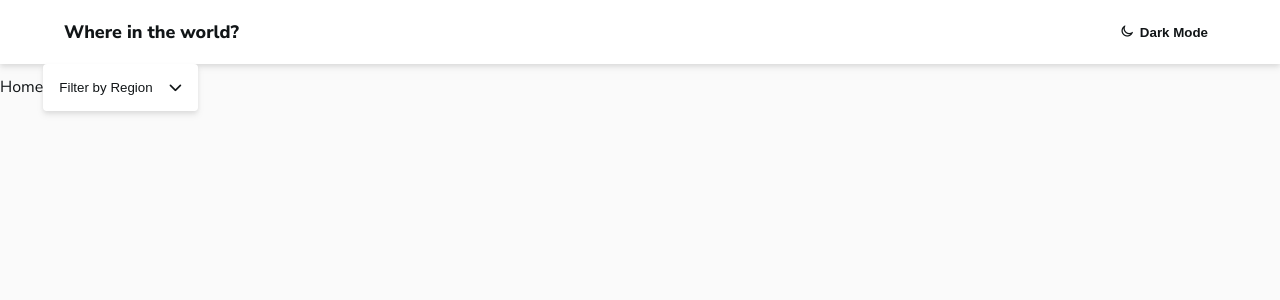
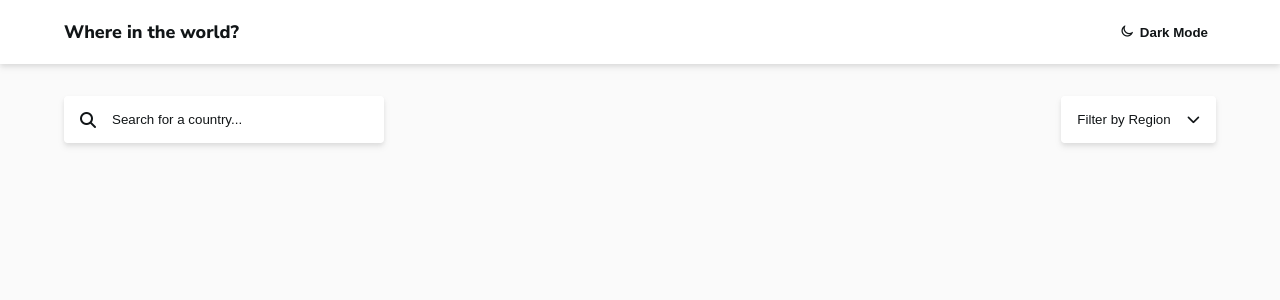
Before and after one commit to mome13/alibaba-countries, a React (Vite) app: page / in a window 1280 px wide. Shown: the top 300 px of the page. Built offline with nearby package versions, Linux system fonts and the light colour scheme.

Commit message:
Add filter section for home screen

```diff
--- /dev/null
+++ b/src/scenes/home/home.css
@@ -0,0 +1,12 @@
+.home-filters {
+  display: flex;
+  justify-content: space-between;
+  margin-top: 2rem;
+  gap: 2rem;
+}
+
+@media screen and (max-width: 625px) {
+  .home-filters {
+    flex-direction: column;
+  }
+}
--- a/src/scenes/home/index.tsx
+++ b/src/scenes/home/index.tsx
@@ -1,18 +1,19 @@
 import Dropdown from '@/components/dropdown';
 import FilterByRegion from './features/filter-by-region';
-
+import Search from '@/components/search';
+import './home.css';
 
 const Home = () => {
   return (
-    <div>
-      Home
-      <Dropdown title='Filter by Region'>
-        <FilterByRegion />
-      </Dropdown>
-    </div>
+    <main className='container'>
+      <div className='home-filters'>
+        <Search />
+        <Dropdown title='Filter by Region'>
+          <FilterByRegion />
+        </Dropdown>
+      </div>
+    </main>
   );
 };
 
-
-
 export default Home;
```
